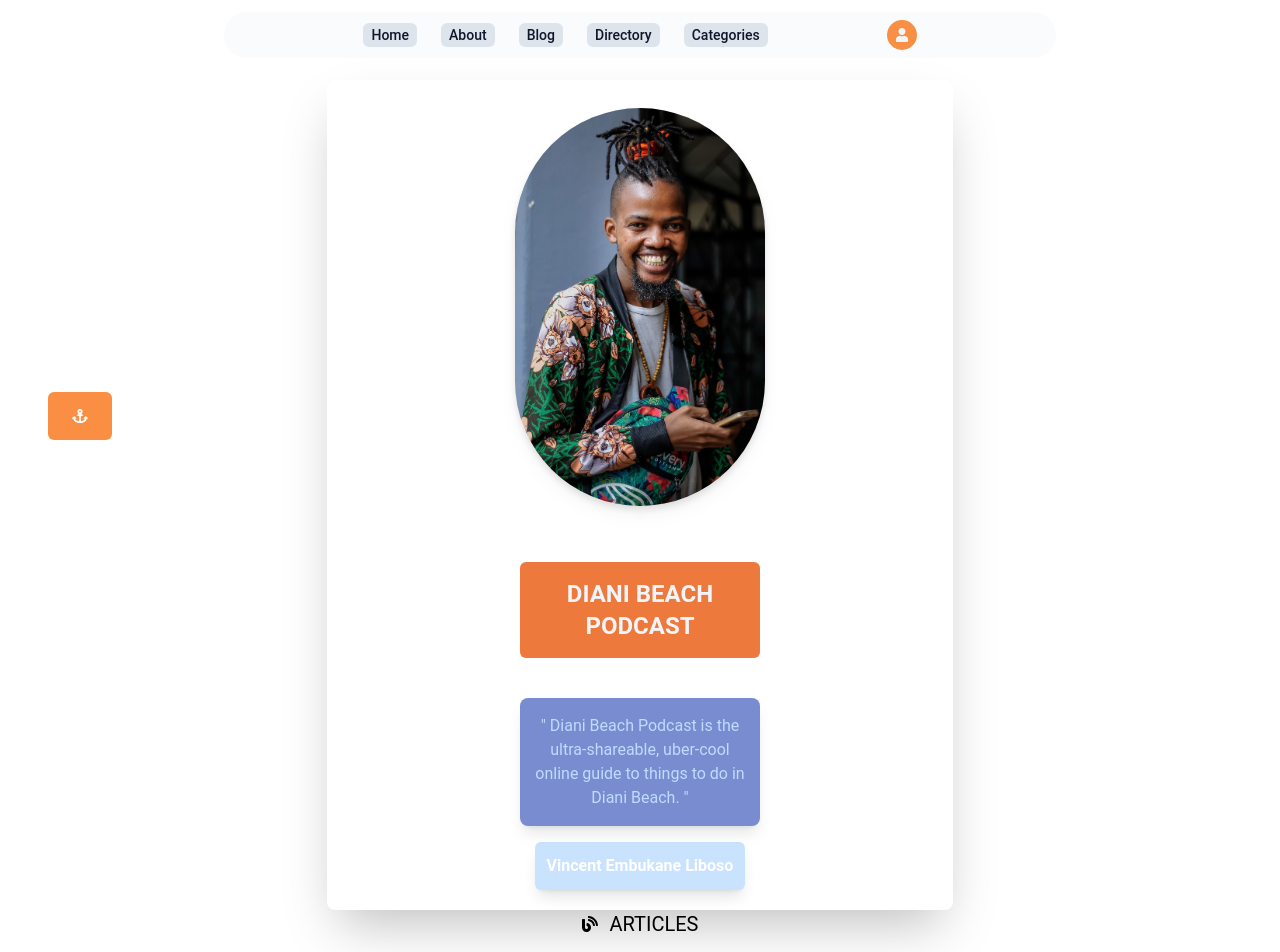
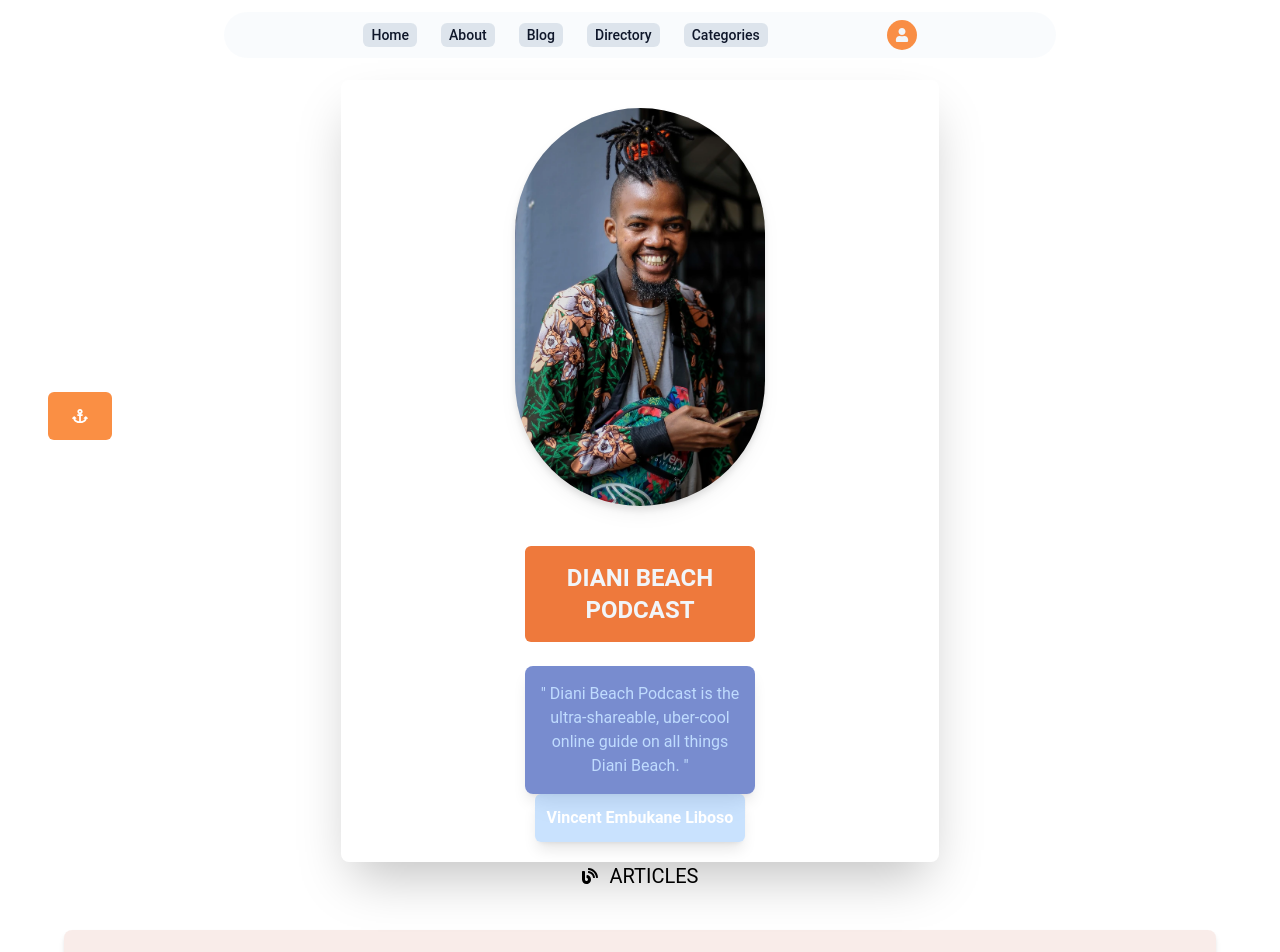
Before and after one commit to MatthewsRicky/travelapp, a Next.js app: page / in a window 1280 px wide. Shown: the top 952 px of the page. Built offline with nearby package versions, Linux system fonts and the light colour scheme.

Commit message:
more changes

```diff
--- a/components/Hero.tsx
+++ b/components/Hero.tsx
@@ -6,7 +6,7 @@ const Hero = () => {
 	return (
 		<section className='relative z-100 max-container space-y-6 flex flex-col justify-center items-center gap-4 mt-16'>
 			<div className='relative flex flex-col mt-4'>
-				<div className='justify-around w-[60%] items-center relative mx-auto flex z-20 sm:w-[85%] flex-col sm:flex-col gap-4 px-3 py-3 rounded-lg shadow-2xl backdrop-blur-sm'>
+				<div className='justify-around w-[60%] items-center relative mx-auto flex z-20 sm:w-[85%] flex-col sm:flex-col px-3 py-3 rounded-lg shadow-2xl backdrop-blur-sm'>
 					<div className='hidden sm:flex z-20 mt-4'>
 						<Image
 							src='/libosso_profile.webp'
@@ -16,13 +16,13 @@ const Hero = () => {
 							className='rounded-full drop-shadow-lg shadow-blue-950'
 						/>
 					</div>
-					<div className='flex flex-col gap-4 w-full justify-center mx-auto mt-10 items-center sm:w-[40%]'>
+					<div className='flex flex-col w-full justify-center mx-auto mt-10 items-center sm:w-[40%]'>
 						<h1 className=' backdrop-blur-xs text-slate-100 bg-orange-600/80 text-center uppercase font-bold text-xl md:text-2xl p-4 rounded-md'>
 							Diani Beach Podcast
 						</h1>
 						<p className='bold-24 backdrop-blur-md px-2 py-4 rounded-lg mt-2 sm:mt-6 text-center bg-blue-800/60 text-blue-200 shadow-lg xl:max-w-[720px]'>
 							" Diani Beach Podcast is the ultra-shareable, uber-cool online
-							guide to things to do in Diani Beach. "
+							guide on all things Diani Beach. "
 						</p>
 						<p className='backdrop-blur-md text-md font-semibold p-3 mb-2 shadow-lg text-white rounded-md bg-blue-300/50 text-center'>
 							Vincent Embukane Liboso
```
